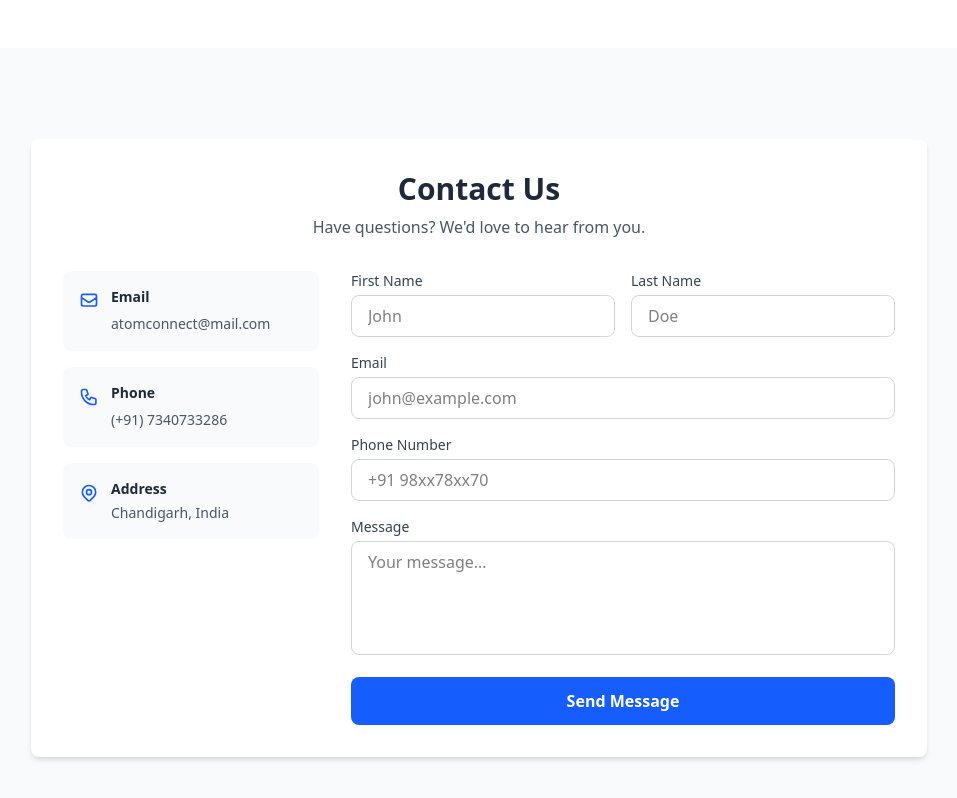
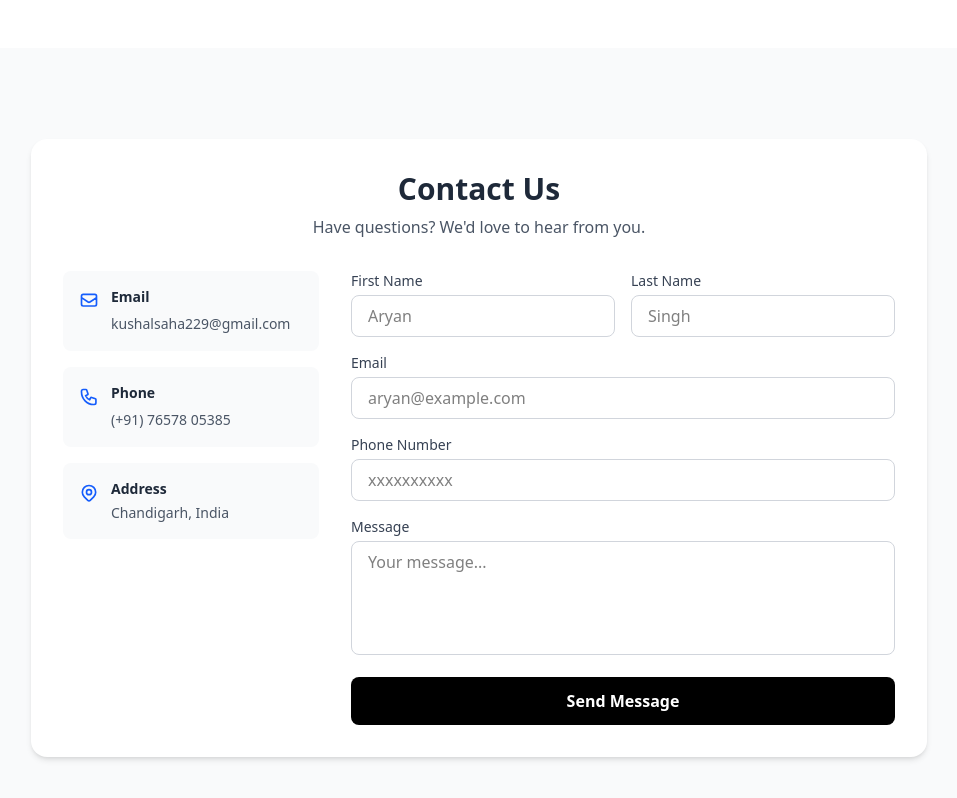
Before and after one commit to abhishekkksharma/Tamp, a React (Vite) app: page / in a window 1280 px wide. Shown: the part 2487-3285 px from the top of the page, without its empty margins (161-1118 px from the left). Built offline with nearby package versions, Linux system fonts and the light colour scheme.

Commit message:
add custom key to the contact form

```diff
--- a/src/Components/ContactForm.jsx
+++ b/src/Components/ContactForm.jsx
@@ -33,7 +33,7 @@ export default function ContactForm() {
 
     try {
       const formDataToSend = new FormData();
-      formDataToSend.append('access_key', 'd290f82f-7500-42b4-8542-20474e674f20');
+      formDataToSend.append('access_key', 'e8a68a35-5235-4129-9ed1-9b058febe900');
       formDataToSend.append('firstName', formData.firstName);
       formDataToSend.append('lastName', formData.lastName);
       formDataToSend.append('email', formData.email);
@@ -90,7 +90,7 @@ export default function ContactForm() {
 
   return (
     <div className="min-h-screen bg-gray-50 p-4 flex items-center justify-center">
-      <div className="w-full max-w-4xl bg-white rounded-lg shadow-md p-8">
+      <div className="w-full max-w-4xl bg-white rounded-2xl shadow-md p-8">
 
         <div className="mb-8 text-center">
           <h1 className="text-3xl font-bold text-gray-800 mb-2">Contact Us</h1>
@@ -107,7 +107,7 @@ export default function ContactForm() {
               </div>
               <div>
                 <h4 className="font-semibold text-gray-800 text-sm mb-1">Email</h4>
-                <a href="mailto:atomconnect@mail.com" className="text-gray-600 text-sm hover:text-blue-600">atomconnect@mail.com</a>
+                <a href="mailto:kushalsaha229@gmail.com" className="text-gray-600 text-sm hover:text-blue-600">kushalsaha229@gmail.com</a>
               </div>
             </div>
 
@@ -117,7 +117,7 @@ export default function ContactForm() {
               </div>
               <div>
                 <h4 className="font-semibold text-gray-800 text-sm mb-1">Phone</h4>
-                <a href="tel:+917340733286" className="text-gray-600 text-sm hover:text-blue-600">(+91) 7340733286</a>
+                <a href="tel:+917340733286" className="text-gray-600 text-sm hover:text-blue-600">(+91) 76578 05385</a>
               </div>
             </div>
 
@@ -144,7 +144,7 @@ export default function ContactForm() {
                     id="firstName"
                     value={formData.firstName}
                     onChange={handleChange}
-                    placeholder="John"
+                    placeholder="Aryan"
                     required
                     className="w-full px-4 py-2 border border-gray-300 rounded-lg focus:ring-2 focus:ring-blue-500 focus:border-transparent"
                   />
@@ -157,7 +157,7 @@ export default function ContactForm() {
                     id="lastName"
                     value={formData.lastName}
                     onChange={handleChange}
-                    placeholder="Doe"
+                    placeholder="Singh"
                     required
                     className="w-full px-4 py-2 border border-gray-300 rounded-lg focus:ring-2 focus:ring-blue-500 focus:border-transparent"
                   />
@@ -172,7 +172,7 @@ export default function ContactForm() {
                   id="email"
                   value={formData.email}
                   onChange={handleChange}
-                  placeholder="john@example.com"
+                  placeholder="aryan@example.com"
                   required
                   className="w-full px-4 py-2 border border-gray-300 rounded-lg focus:ring-2 focus:ring-blue-500 focus:border-transparent"
                 />
@@ -186,7 +186,7 @@ export default function ContactForm() {
                   id="phone"
                   value={formData.phone}
                   onChange={handleChange}
-                  placeholder="+91 98xx78xx70"
+                  placeholder="xxxxxxxxxx"
                   className="w-full px-4 py-2 border border-gray-300 rounded-lg focus:ring-2 focus:ring-blue-500 focus:border-transparent"
                 />
               </div>
@@ -206,8 +206,8 @@ export default function ContactForm() {
               </div>
 
               {status === 'loading' && (
-                <div className="flex items-center gap-2 text-blue-600 text-sm">
-                  <div className="animate-spin rounded-full h-4 w-4 border-b-2 border-blue-600"></div>
+                <div className="flex items-center gap-2 text-white text-sm">
+                  <div className="animate-spin rounded-full h-4 w-4 border-b-2 border-black"></div>
                   Sending message...
                 </div>
               )}
@@ -220,7 +220,7 @@ export default function ContactForm() {
 
               <button
                 type="submit"
-                className="w-full py-3 px-6 bg-blue-600 text-white font-semibold rounded-lg hover:bg-blue-700 transition disabled:bg-gray-400 disabled:cursor-not-allowed"
+                className="w-full py-3 px-6 bg-black text-white font-semibold rounded-lg hover:bg-gray-800 transition disabled:bg-gray-400 disabled:cursor-not-allowed"
                 disabled={status === 'loading'}
               >
                 {status === 'loading' ? 'Sending...' : 'Send Message'}
```
